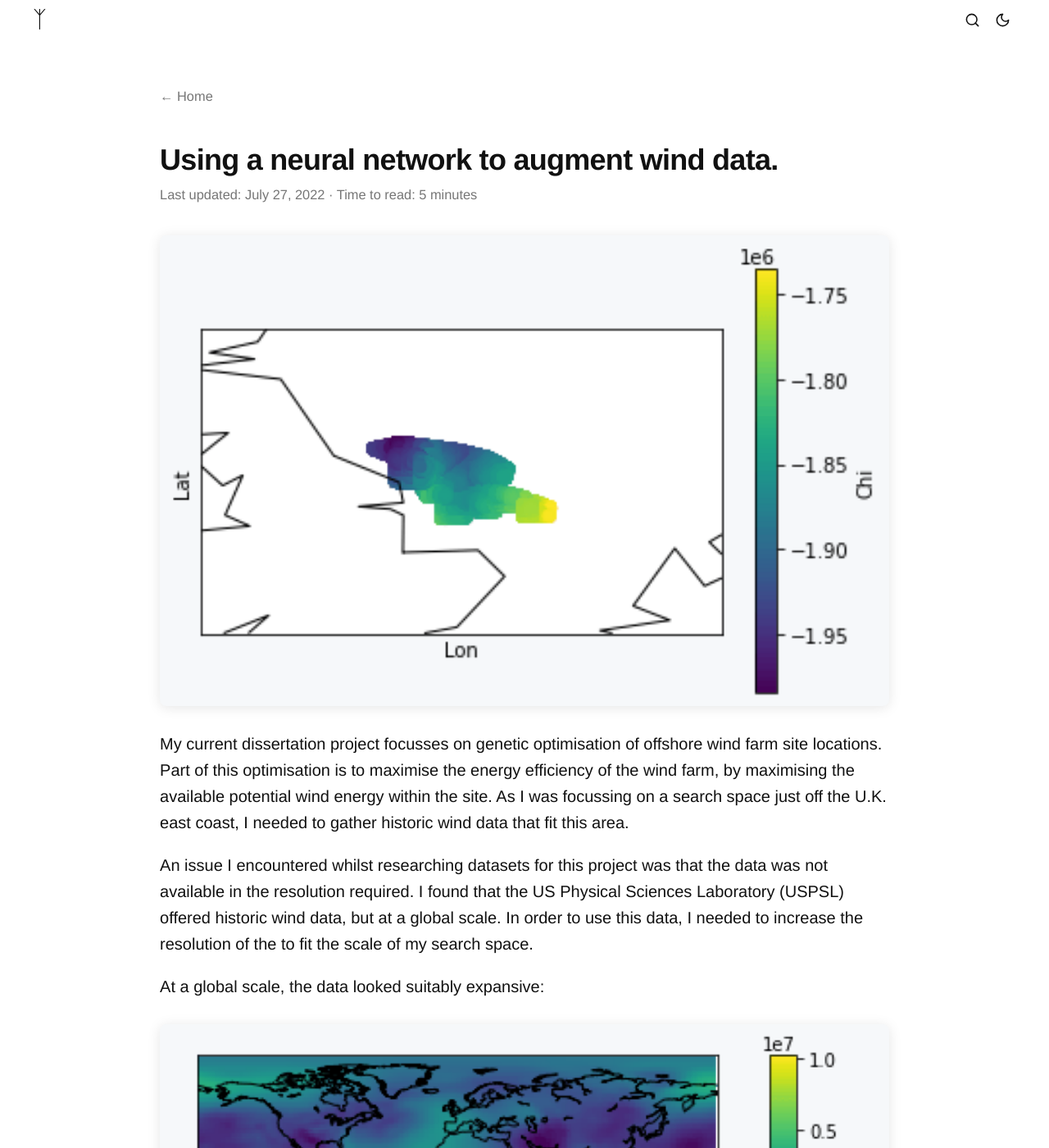
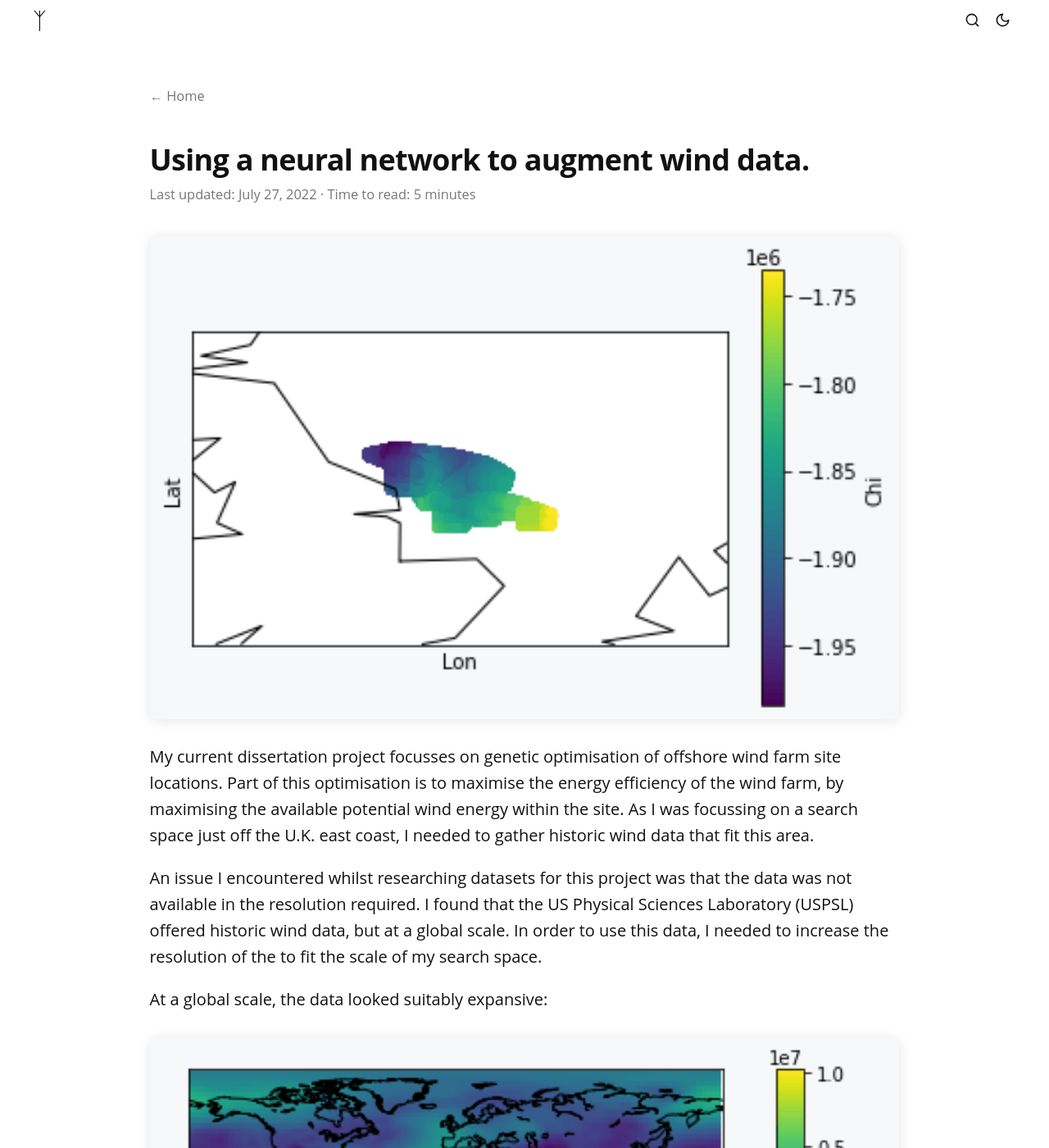
Before and after one commit to Cutwell/blog, a Jekyll site: the page built from _articles/neural-network-augmentation.md, in a window 1280 px wide and 1400 px high. Shown: the whole window at 82% size. Built offline with Jekyll 4.4.1, drawn with Linux system fonts in a browser that asks for light colours; some web fonts are replaced; some of the changed text lies outside the part shown.

Commit message:
open-sans font for consistent UX

```diff
--- a/_includes/contact.md
+++ b/_includes/contact.md
@@ -1,4 +1,4 @@
-**Get in touch**:
+**Get in touch:**
 
-* Check out my projects on [GitHub][https://github.com/Cutwell]
-* Or follow me on [LinkedIn][https://www.linkedin.com/in/zacharysmith5/]
+* Check out my projects on [GitHub](https://github.com/Cutwell)
+* Or follow me on [LinkedIn](https://www.linkedin.com/in/zacharysmith5/)
--- a/_includes/main.css
+++ b/_includes/main.css
@@ -1,3 +1,5 @@
+@import url(https://fonts.bunny.net/css?family=open-sans:400);
+
 :root {
     --bg: #fff;
     --fg: #111;
@@ -54,7 +56,7 @@
     margin: auto;
     line-height: 1.6;
     font-size: 1.25em;
-    font-family: Helvetica;
+    font-family: 'Open Sans', sans-serif;
     color: var(--fg)
 }
 
@@ -383,7 +385,7 @@
     color: var(--fg);
     border-bottom: 1px solid var(--modal-border);
     box-sizing: border-box;
-    font-family: Helvetica
+    font-family: 'Open Sans', sans-serif;
 }
 
 #search-results {
```
Also changed, not shown: index.md (+1 -1 lines), README.md.
